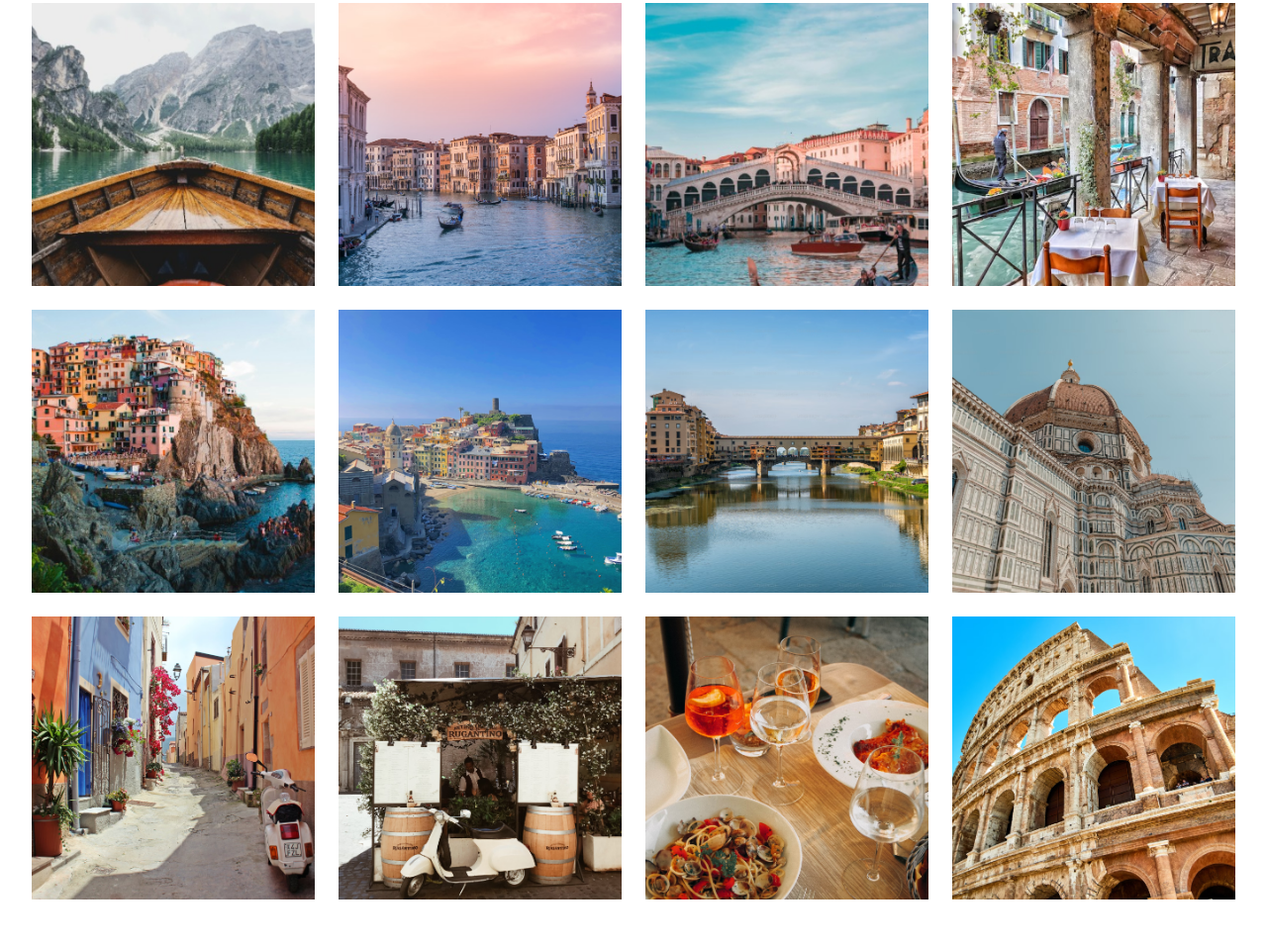
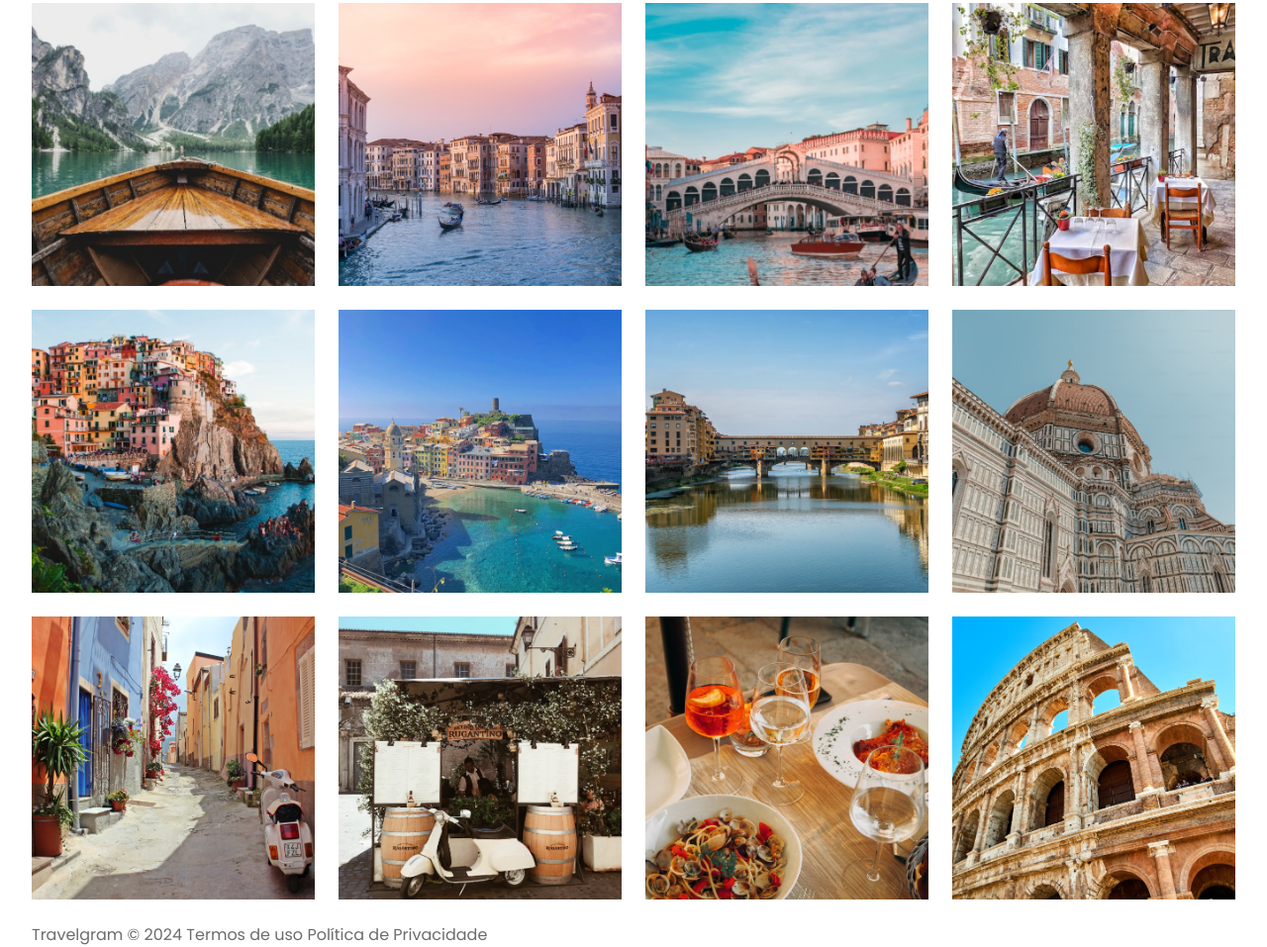
Before and after one commit to Eduardoferalves/Travelgram, a plain HTML site: page index.html in a window 1280 px wide. Shown: the part 357-1314 px from the top of the page at 99% size. Before the commit the page ends 1290 px from the top, so only its background shows below. Drawn offline with Linux system fonts and the light colour scheme; a web font is replaced by a local one.

Commit message:
done footer

```diff
--- a/index.html
+++ b/index.html
@@ -78,5 +78,17 @@
         <img src="assets/images/Image 11.png" alt="...">
         <img src="assets/images/Image 12.png" alt="...">
     </main>
+
+    <footer class="container">
+        <span>
+            Travelgram © 2024
+        </span>
+        <span>
+            Termos de uso
+        </span>
+        <span>
+            Política de Privacidade
+        </span>
+    </footer>
 </body>
 </html>
```
